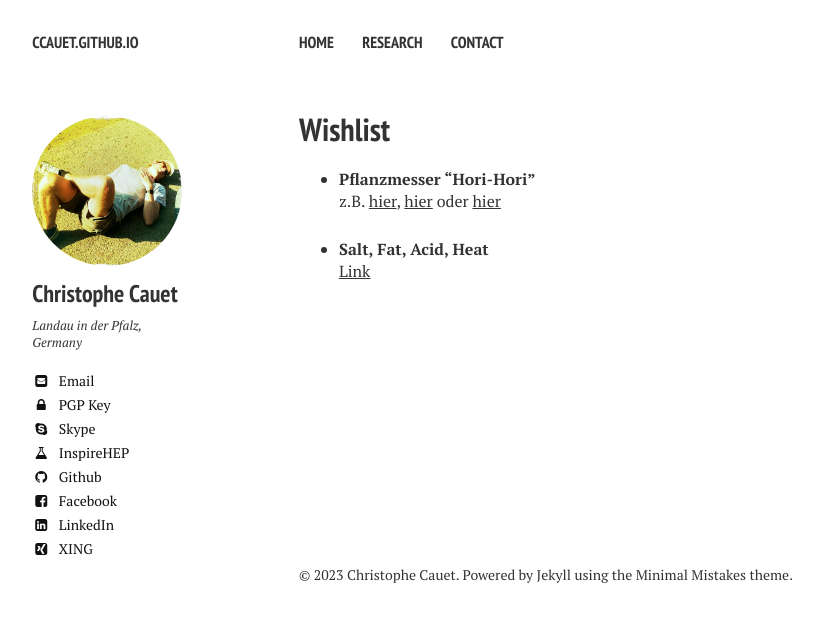
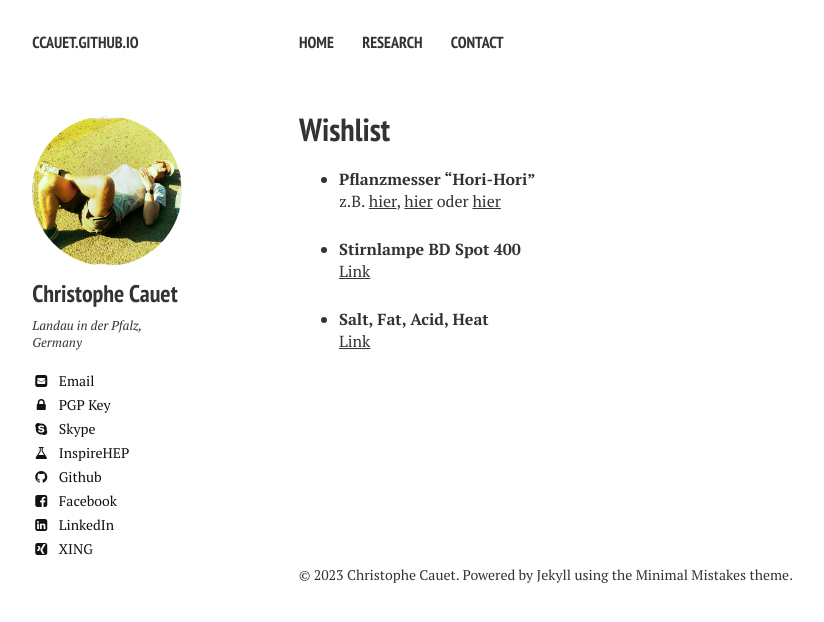
Before and after one commit to ccauet/ccauet.github.io, a Jekyll site: the page built from wishlist/index.md, in a window 1280 px wide. Shown: the top 622 px of the page, without its empty margins (21-845 px from the left). Built offline with Jekyll 4.4.1, drawn with Linux system fonts in a browser that asks for light colours; nearby versions of some CDN libraries; library files that are not in the unit come from our copies.

Commit message:
Headlamp

```diff
--- a/wishlist/index.md
+++ b/wishlist/index.md
@@ -10,5 +10,14 @@ sitemap: false
 - **Pflanzmesser "Hori-Hori"**
   z.B. [hier](https://www.manufactum.de/japanisches-pflanzmesser-a40059/), [hier](https://www.golden-rabbit.de/otter-gartenmesser-okuliermesser-hippen/) oder [hier](https://www.thegardenshop.de/japanisches-pflanzmesser-hori-hori)
 
+- **Stirnlampe BD Spot 400**
+  [Link](https://www.blackdiamondequipment.com/de_EU/product/spot-400/)
+
 - **Salt, Fat, Acid, Heat**
   [Link](https://trotzkopp.buchhandlung.de/shop/article/30058859/samin_nosrat_salt_fat_acid_heat.html)
+
+<!--
+- Merino Clothing
+- Books
+-
+ -->
```
